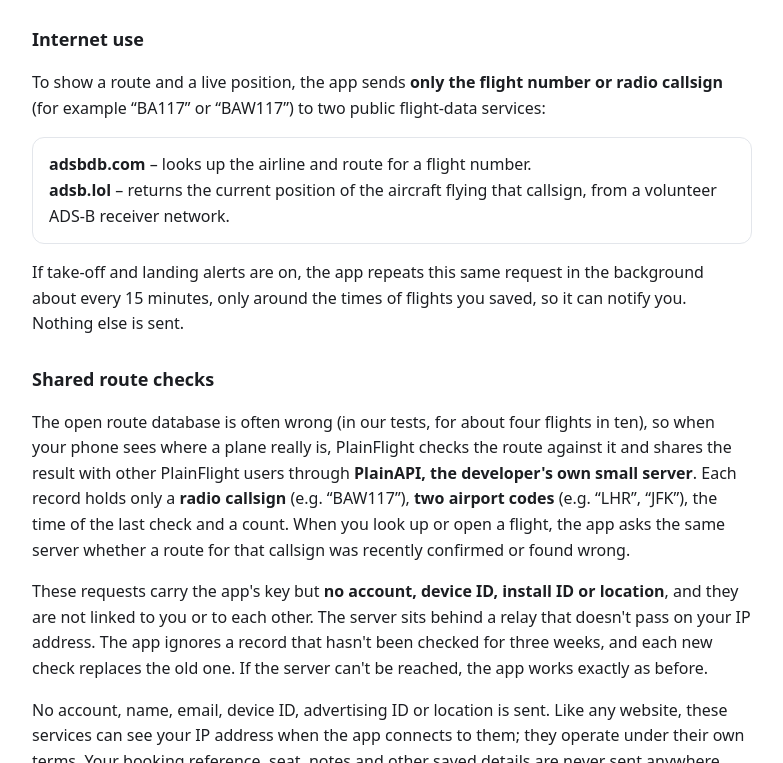
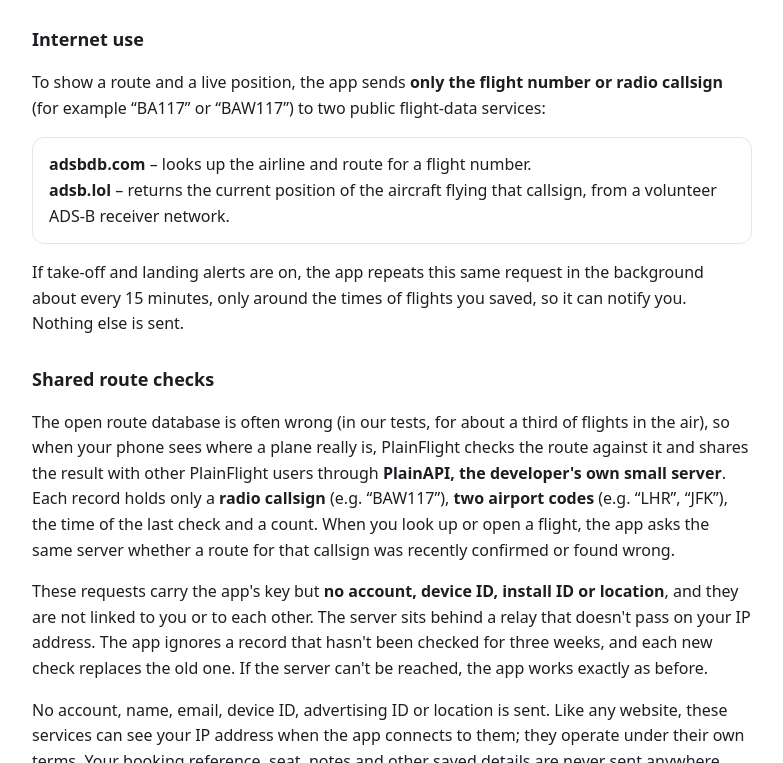
Before and after one commit to wihoho/privacy, a plain HTML site: page plainflight/index.html in a window 1280 px wide. Shown: the part 449-1212 px from the top of the page, without its empty margins (248-1031 px from the left). Drawn offline with Linux system fonts and the light colour scheme.

Commit message:
PlainFlight policy: measured share of wrong routes
Co-Authored-By: Claude Opus 5.5 <noreply@anthropic.com>

```diff
--- a/plainflight/index.html
+++ b/plainflight/index.html
@@ -13,7 +13,7 @@ header img{width:44px;height:44px;border-radius:10px} .card{border:1px solid var
 <h2>Internet use</h2><p>To show a route and a live position, the app sends <b>only the flight number or radio callsign</b> (for example “BA117” or “BAW117”) to two public flight-data services:</p>
 <div class="card"><b>adsbdb.com</b> – looks up the airline and route for a flight number.<br><b>adsb.lol</b> – returns the current position of the aircraft flying that callsign, from a volunteer ADS-B receiver network.</div>
 <p>If take-off and landing alerts are on, the app repeats this same request in the background about every 15 minutes, only around the times of flights you saved, so it can notify you. Nothing else is sent.</p>
-<h2>Shared route checks</h2><p>The open route database is often wrong (in our tests, for about four flights in ten), so when your phone sees where a plane really is, PlainFlight checks the route against it and shares the result with other PlainFlight users through <b>PlainAPI, the developer's own small server</b>. Each record holds only a <b>radio callsign</b> (e.g. “BAW117”), <b>two airport codes</b> (e.g. “LHR”, “JFK”), the time of the last check and a count. When you look up or open a flight, the app asks the same server whether a route for that callsign was recently confirmed or found wrong.</p>
+<h2>Shared route checks</h2><p>The open route database is often wrong (in our tests, for about a third of flights in the air), so when your phone sees where a plane really is, PlainFlight checks the route against it and shares the result with other PlainFlight users through <b>PlainAPI, the developer's own small server</b>. Each record holds only a <b>radio callsign</b> (e.g. “BAW117”), <b>two airport codes</b> (e.g. “LHR”, “JFK”), the time of the last check and a count. When you look up or open a flight, the app asks the same server whether a route for that callsign was recently confirmed or found wrong.</p>
 <p>These requests carry the app's key but <b>no account, device ID, install ID or location</b>, and they are not linked to you or to each other. The server sits behind a relay that doesn't pass on your IP address. The app ignores a record that hasn't been checked for three weeks, and each new check replaces the old one. If the server can't be reached, the app works exactly as before.</p>
 <p>No account, name, email, device ID, advertising ID or location is sent. Like any website, these services can see your IP address when the app connects to them; they operate under their own terms. Your booking reference, seat, notes and other saved details are never sent anywhere.</p>
 <h2>Notifications</h2><p>Take-off, landing and diversion alerts and check-in / time-to-leave reminders are worked out and shown on your phone. There is no push server and no list of your flights on any server; only the anonymous route checks described above reach the developer's server. You can turn alerts and reminders off in Settings, or deny the notification permission.</p>
```
